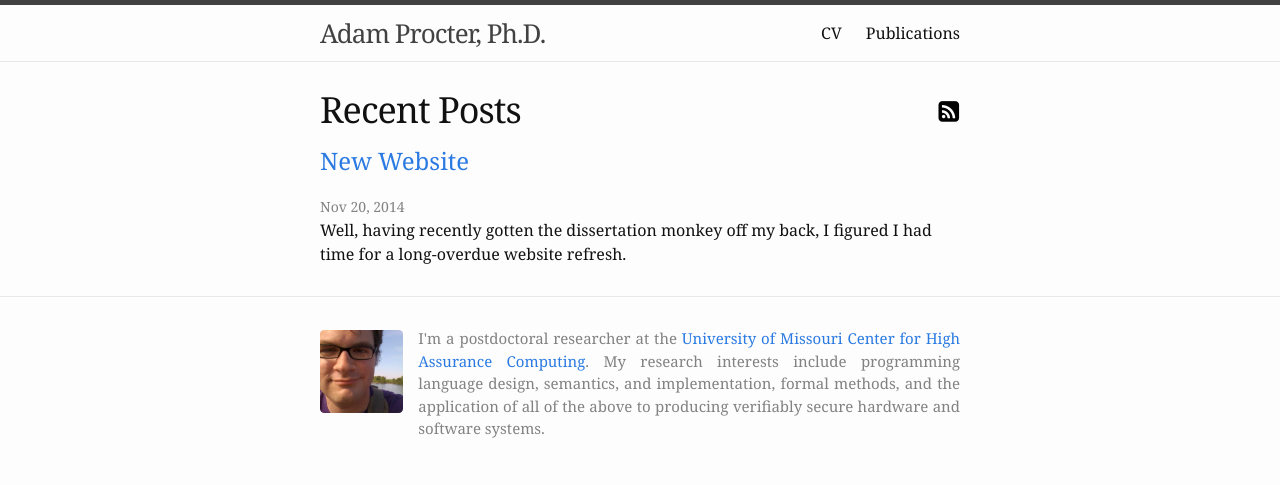
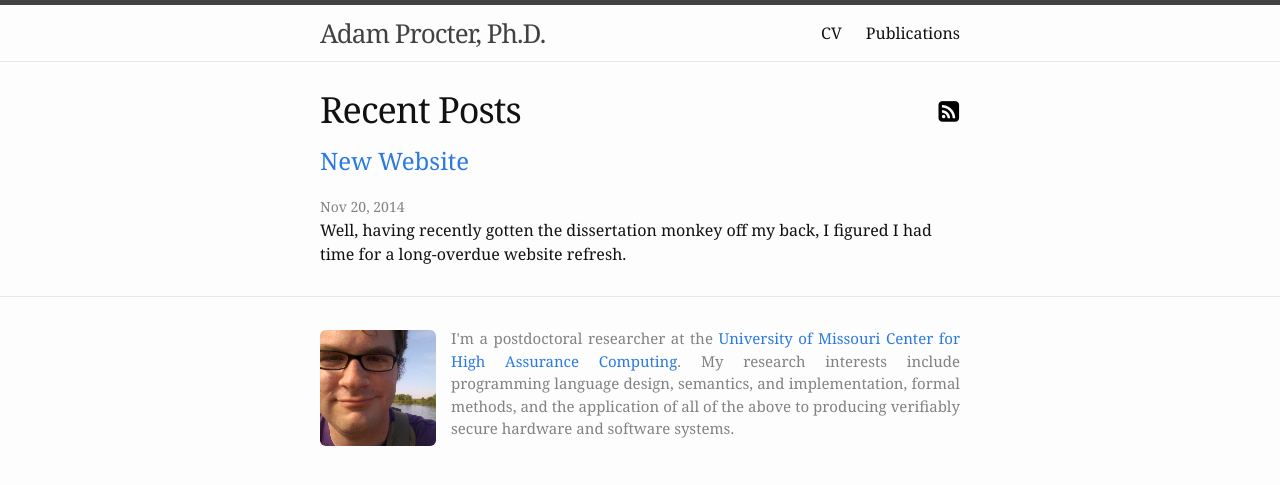
Before and after one commit to aprocter/aprocter.github.io, a Jekyll site: the page built from index.html, in a window 1280 px wide. Shown: the top 485 px of the page. Built offline with Jekyll 4.4.1, drawn with Linux system fonts in a browser that asks for light colours; nearby versions of some CDN libraries.

Commit message:
Removed 'on-laptop' query; more tweaks to footer spacing

```diff
--- a/_sass/_base.scss
+++ b/_sass/_base.scss
@@ -161,13 +161,6 @@ pre {
     padding-right: $spacing-unit;
     padding-left: $spacing-unit;
     @extend %clearfix;
-
-    @include media-query($on-laptop) {
-        max-width: -webkit-calc(#{$content-width} - (#{$spacing-unit}));
-        max-width:         calc(#{$content-width} - (#{$spacing-unit}));
-        padding-right: $spacing-unit / 2;
-        padding-left: $spacing-unit / 2;
-    }
 }
 
 
--- a/_sass/_layout.scss
+++ b/_sass/_layout.scss
@@ -121,43 +121,26 @@
 }
 
 .footer-col-1 {
-    width: -webkit-calc(15% - (#{$spacing-unit} / 2));
-    width:         calc(15% - (#{$spacing-unit} / 2));
+    width: -webkit-calc(20% - (#{$spacing-unit} / 2));
+    width:         calc(20% - (#{$spacing-unit} / 2));
 }
 
 .footer-col-2 {
-    width: -webkit-calc(85% - (#{$spacing-unit} / 2));
-    width:         calc(85% - (#{$spacing-unit} / 2));
+    width: -webkit-calc(80% - (#{$spacing-unit} / 2));
+    width:         calc(80% - (#{$spacing-unit} / 2));
     text-align: justify;
 }
 
 @include media-query($on-palm) {
-    .footer-col-2 { text-align: left; }
-}
-
-/*
-@include media-query($on-laptop) {
     .footer-col-1 {
-        width: -webkit-calc(20% - (#{$spacing-unit} / 2));
-        width:         calc(20% - (#{$spacing-unit} / 2));
+        float: left;
+        margin-right: 7px;
+        margin-bottom: 3px;
+        width: 60px;
     }
 
     .footer-col-2 {
-        width: -webkit-calc(80% - (#{$spacing-unit} / 2));
-        width:         calc(80% - (#{$spacing-unit} / 2));
-    }
-}
-*/
-
-@include media-query($on-palm) {
-    .footer-col-1 {
-        float: left;
-        margin-right: 10px;
-        width: -webkit-calc(15% - (#{$spacing-unit} / 2));
-        width:         calc(15% - (#{$spacing-unit} / 2));
-    }
-
-    .footer-col-2 {
+        text-align: left;
         float: none;
         width: -webkit-calc(100% - (#{$spacing-unit} / 2));
         width:         calc(100% - (#{$spacing-unit} / 2));
@@ -237,10 +220,6 @@
     font-size: 36px;
     letter-spacing: -1px;
     line-height: 1;
-
-    @include media-query($on-laptop) {
-        font-size: 36px;
-    }
 }
 
 .home {
@@ -252,26 +231,14 @@
 
     h2 {
         font-size: 32px;
-
-        @include media-query($on-laptop) {
-            font-size: 28px;
-        }
     }
 
     h3 {
         font-size: 26px;
-
-        @include media-query($on-laptop) {
-            font-size: 22px;
-        }
     }
 
     h4 {
         font-size: 20px;
-
-        @include media-query($on-laptop) {
-            font-size: 18px;
-        }
     }
 
     :last-child {
--- a/css/main.scss
+++ b/css/main.scss
@@ -25,7 +25,6 @@ $grey-color-dark:  darken($grey-color, 25%);
 $content-width:    700px;
 
 $on-palm:          600px;
-$on-laptop:        700px;
 
 
 
```
